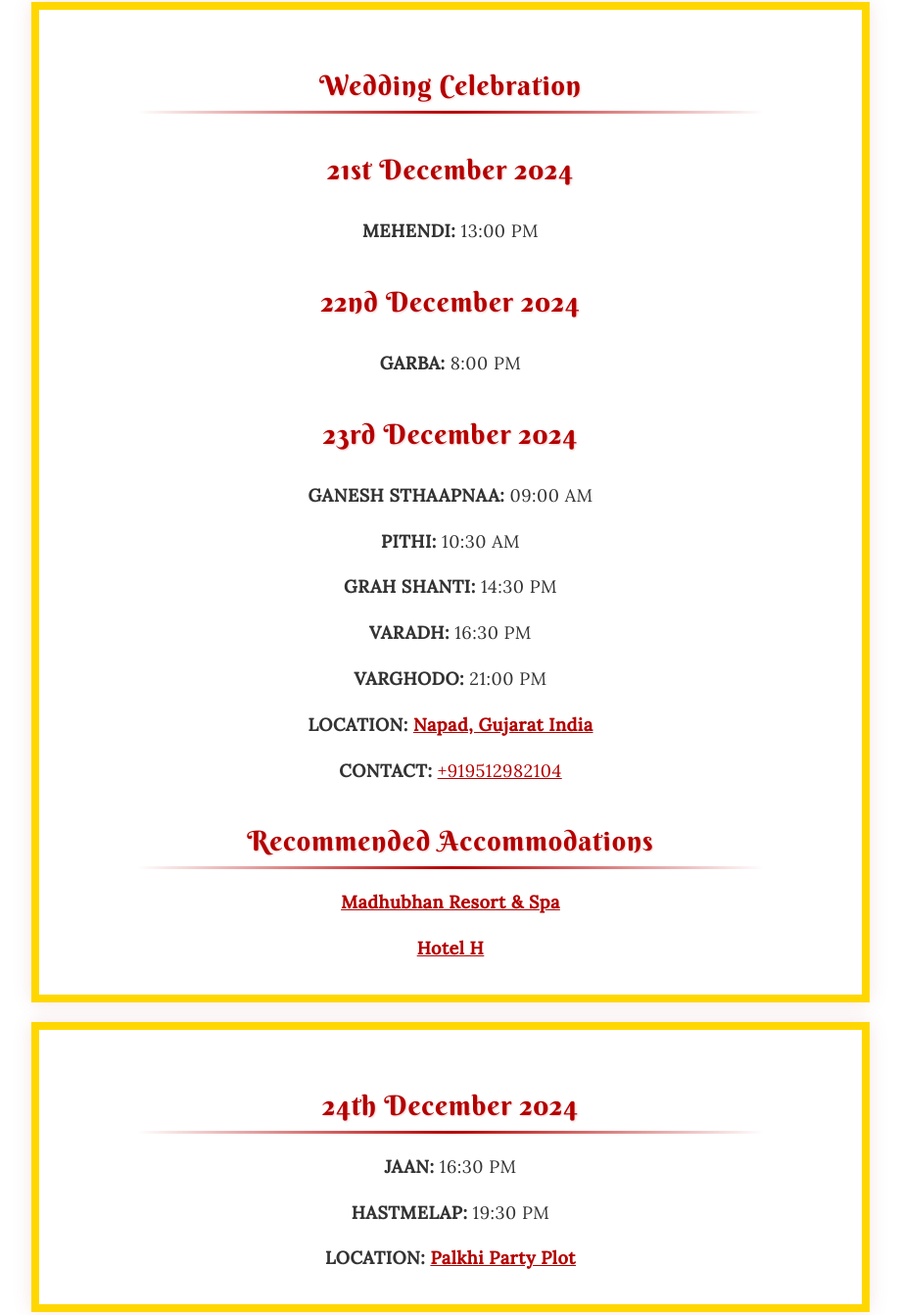
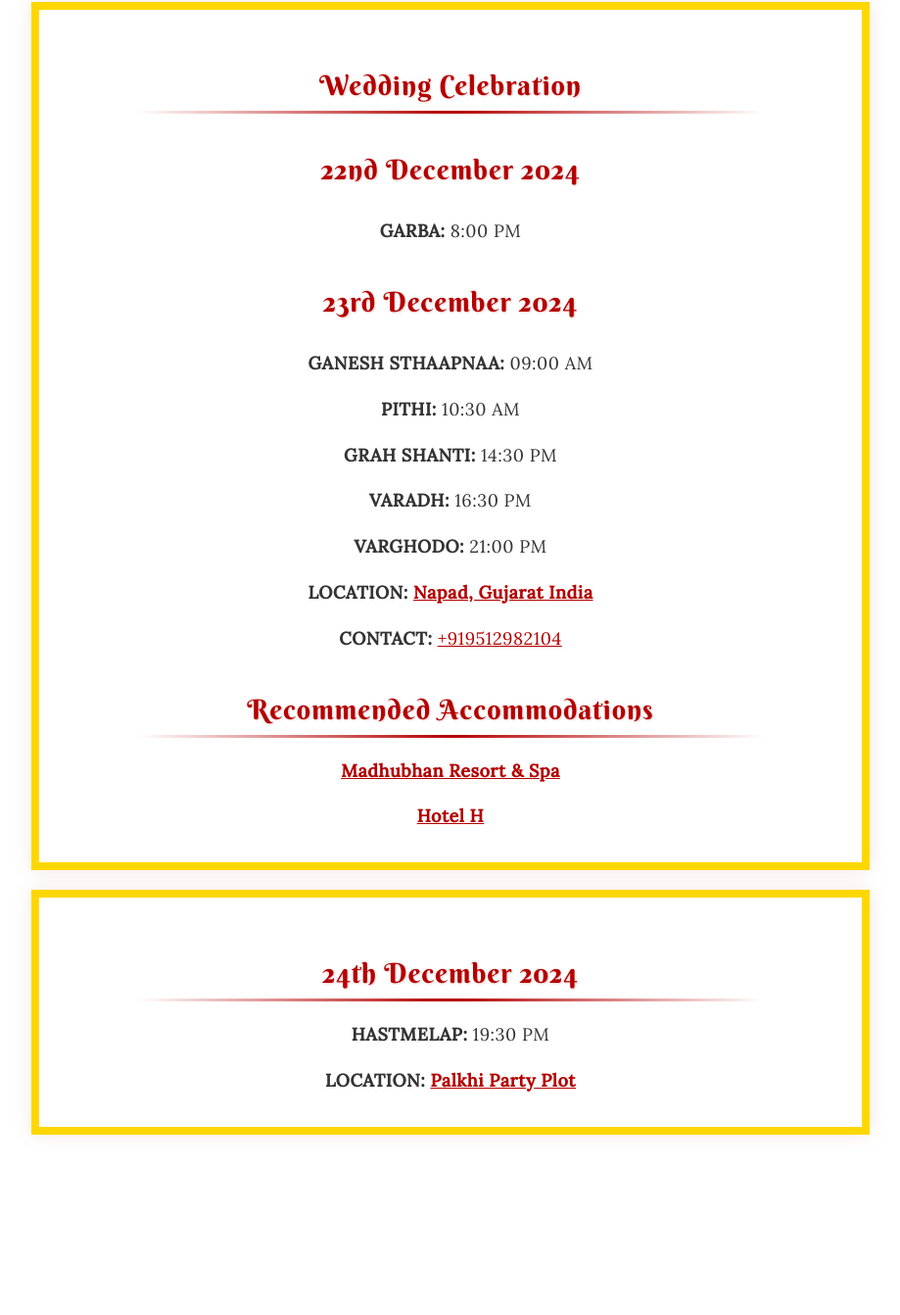
Before and after one commit to devsmitp/vivaah.github.io, a plain HTML site: page index.html in a window 1280 px wide. Shown: the part 882-2224 px from the top of the page at 98% size, without its empty margins (175-1094 px from the left). After the commit the page ends 2060 px from the top, so only its background shows below. Drawn offline with nearby package versions, Linux system fonts and the light colour scheme.

Commit message:
Update index.html

```diff
--- a/index.html
+++ b/index.html
@@ -275,8 +275,6 @@
         <div class="event-details">
             <h3>Wedding Celebration</h3>
 
-            <h3>21st December 2024</h3>
-            <p><strong>MEHENDI:</strong> 13:00 PM </p>
             <h3>22nd December 2024</h3>
             <p><strong>GARBA:</strong> 8:00 PM </p>
 
@@ -294,7 +292,6 @@
         </div>
         <div class="event-details">
             <h3>24th December 2024</h3>
-            <p><strong>JAAN:</strong> 16:30 PM</p>
             <p><strong>HASTMELAP:</strong> 19:30 PM</p>
             <p><strong>LOCATION: <a href="https://maps.google.com/?q=Palkhi+Party+Plot,+Bandhni+Chokdi,+Bandhani,+Gujarat+388470,+India" target="_blank" style="color: #b40000; text-decoration: underline;">Palkhi Party Plot</a></strong></p>
         </div>
```
